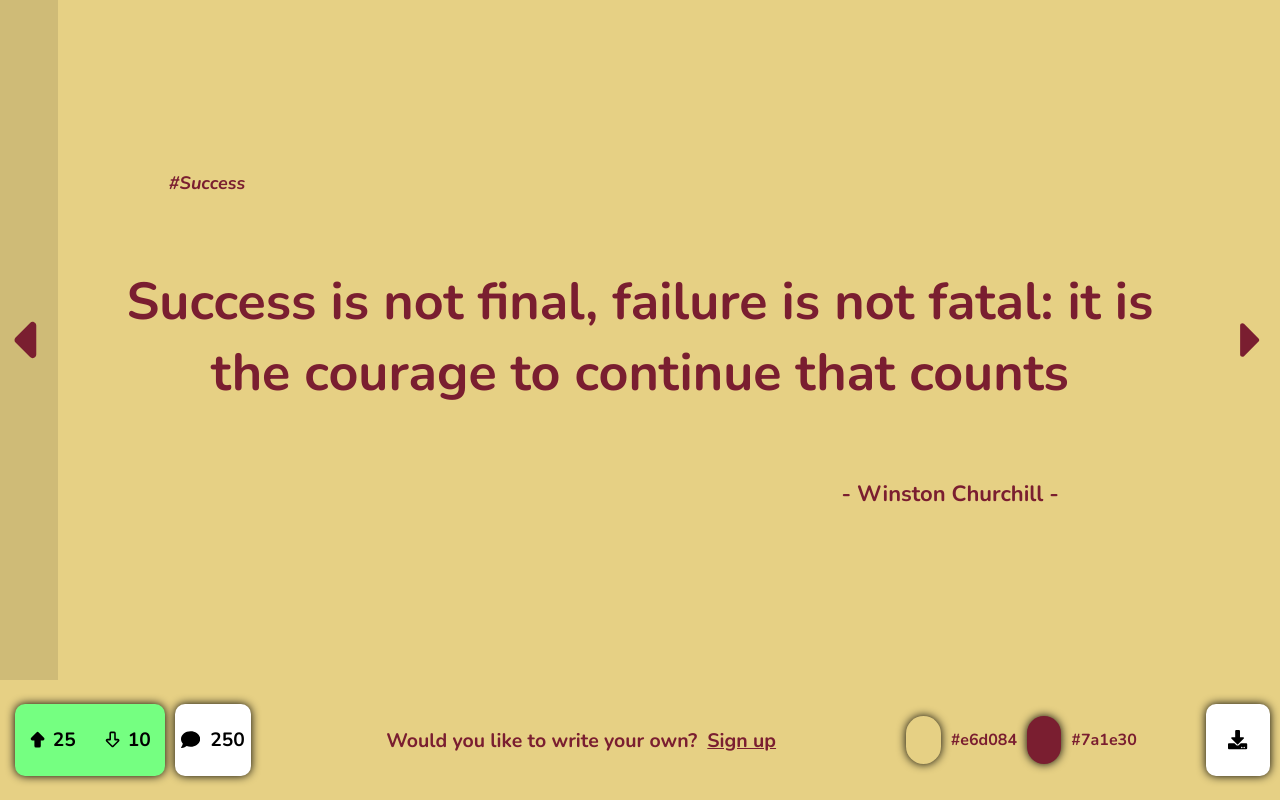
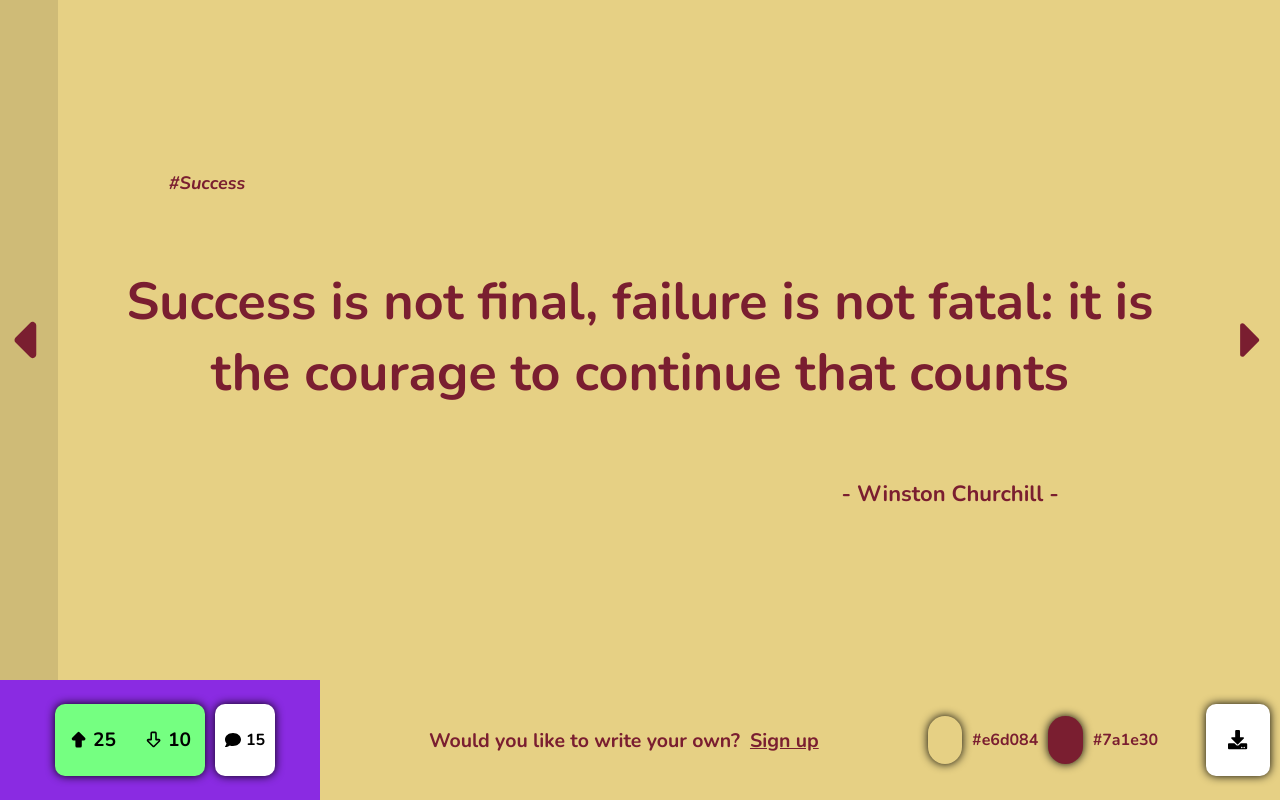
Before and after one commit to MirominaS/quote-web, a React (Vite) app: page / in a window 1280 px wide. Built offline with nearby package versions, Linux system fonts and the light colour scheme.

Commit message:
comment component functionalities created

```diff
--- a/src/components/commentQuote/CommentQuote.css
+++ b/src/components/commentQuote/CommentQuote.css
@@ -0,0 +1,14 @@
+ .comment-container{
+    width: 60px;
+    height: 60%;
+    background-color: aqua;
+    display: flex;
+    justify-content: center;
+    align-items: center;
+    gap: 5px;
+    background-color: white;
+    box-shadow: 0 0 10px rgb(0, 0, 0);
+    border-radius: 10px;
+    color: rgb(0, 0, 0);
+    cursor: pointer;
+ }
--- a/src/components/commentQuote/CommentQuote.jsx
+++ b/src/components/commentQuote/CommentQuote.jsx
@@ -1,9 +1,13 @@
 import React from 'react'
 import './CommentQuote.css'
+import { FaComment } from "react-icons/fa6";
 
-const CommentQuote = () => {
+const CommentQuote = ({count}) => {
   return (
-    <div>CommentQuote</div>
+    <div className='comment-container'>
+        <FaComment />
+        {count}
+    </div>
   )
 }
 
--- a/src/pages/home/Home.css
+++ b/src/pages/home/Home.css
@@ -38,21 +38,13 @@
         align-items: center;
 
         .home-footer-vote-comment{
-            width: 20%;
+            width: 25%;
             height: 100%;
+            background-color: blueviolet;
             display: flex;
             justify-content: center;
             gap: 10px;
             align-items: center;
-            .home-footer-comment{
-                width: 30%;
-                height: 60%;
-                display: flex;
-                justify-content: center;
-                align-items: center;
-                font-size: larger;
-                border-radius: 10px;
-            }
         }
 
         .home-footer-signup{
--- a/src/pages/home/Home.jsx
+++ b/src/pages/home/Home.jsx
@@ -1,10 +1,6 @@
 import React, { useRef, useState } from 'react'
 import Quote from '../../components/quote/Quote'
-import { FaCircleUp } from "react-icons/fa6";
-import { FaCircleDown } from "react-icons/fa6";
 import { FaComment } from "react-icons/fa6";
-import { FaRegArrowAltCircleUp } from "react-icons/fa";
-import { FaRegArrowAltCircleDown } from "react-icons/fa";
 import { FaDownload } from "react-icons/fa";
 import { ChromePicker } from 'react-color';
 import { FaCaretLeft } from "react-icons/fa6";
@@ -12,6 +8,7 @@ import { FaCaretRight } from "react-icons/fa";
 import './Home.css'
 import html2canvas from 'html2canvas';
 import Vote from '../../components/vote/Vote';
+import CommentQuote from '../../components/commentQuote/CommentQuote';
 
 const Home = () => {
   const [displayBgColorPicker, setDisplayBgColorPicker] = useState(false);
@@ -23,10 +20,10 @@ const Home = () => {
   const printRef = useRef();
 
   const quoteDetails = [
-    {id: 0,tag:"#Success", quote:"Success is not final, failure is not fatal: it is the courage to continue that counts", by:"Winston Churchill",status:1, upvote:25,downvote:10},
-    {id: 1,tag:"#Motivation", quote:"Do what you can, with what you have, where you are.", by:"Theodore Roosevelt",status:-1,upvote:5,downvote:1},
-    {id: 2,tag:"#Productivity", quote:"Don't count the days, make the days count.", by:"Muhammad Ali",status:0,upvote:29,downvote:2},
-    {id: 3,tag:"#Confidence",  quote:"Doubt kills more dreams than failure ever will.", by:"Suzy Kassem",status:-1,upvote:48,downvote:3}
+    {id: 0,tag:"#Success", quote:"Success is not final, failure is not fatal: it is the courage to continue that counts", by:"Winston Churchill",status:1, upvote:25,downvote:10,commentCount:15},
+    {id: 1,tag:"#Motivation", quote:"Do what you can, with what you have, where you are.", by:"Theodore Roosevelt",status:-1,upvote:5,downvote:1,commentCount:25},
+    {id: 2,tag:"#Productivity", quote:"Don't count the days, make the days count.", by:"Muhammad Ali",status:0,upvote:29,downvote:2,commentCount:145},
+    {id: 3,tag:"#Confidence",  quote:"Doubt kills more dreams than failure ever will.", by:"Suzy Kassem",status:-1,upvote:48,downvote:3,commentCount:20}
   ];
 
     const handleBgColorClick = () => {
@@ -124,10 +121,20 @@ const Home = () => {
                   />
               )
             )}
-          <div className='home-footer-comment icon' >
+          {/* <div className='home-footer-comment icon' >
             <FaComment />
             {"250"}
-          </div>
+          </div> */}
+           {quoteDetails
+            .map((quoteDetail,index) => (
+              index === activeIndex &&
+                <CommentQuote
+                  key={quoteDetail.id}
+                  count={quoteDetail.commentCount}
+                />
+              )
+            )}
+
         </div>
         <div className='home-footer-signup' style={{color: `${mainColor}`}}>
           <h2 className='home-footer-signup-request'>Would you like to write your own?</h2>
```
